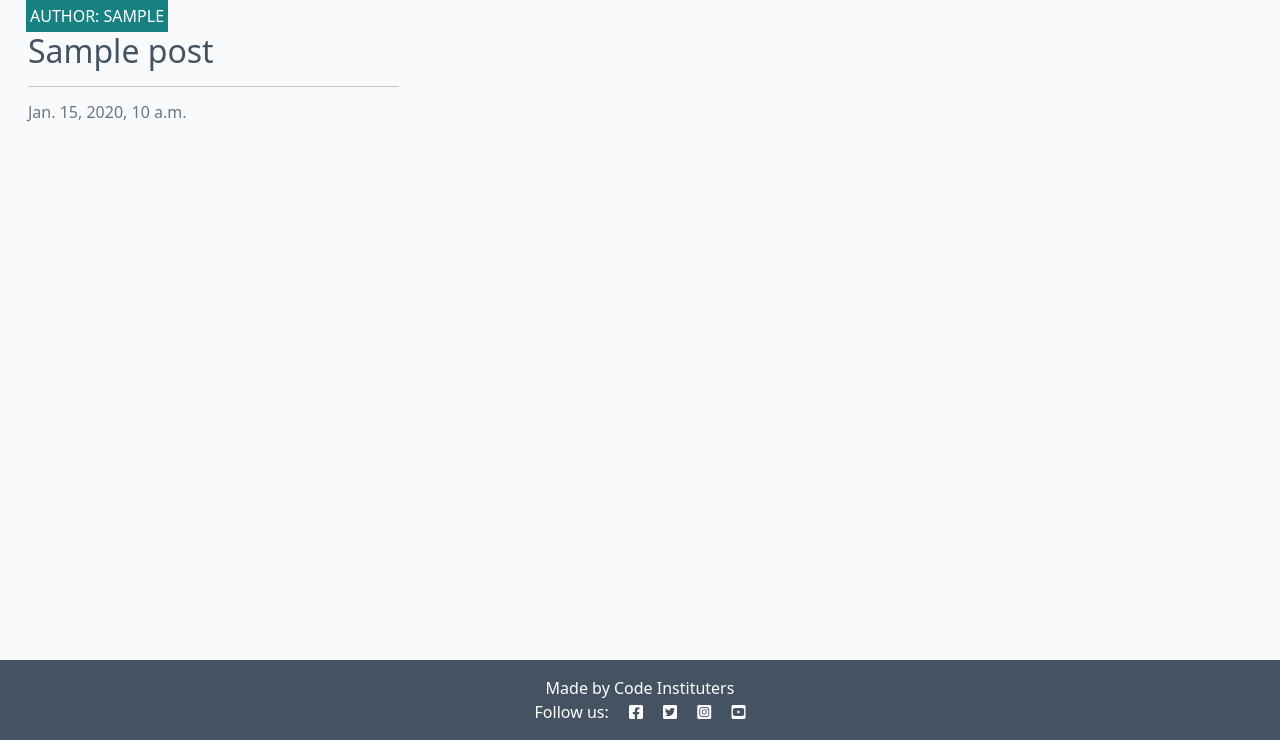
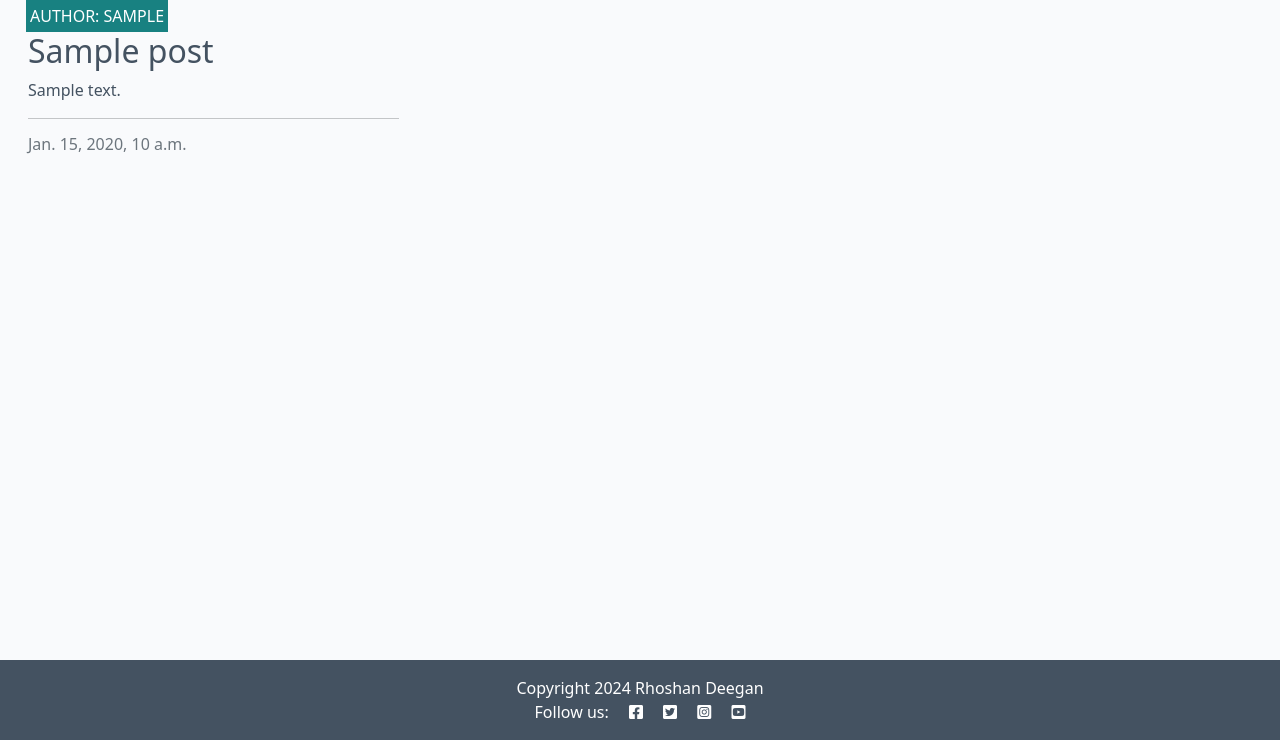
Before and after one commit to rhoshan-d/django-blog, a Django app: page / in a window 1280 px wide. Shown: the part 60-800 px from the top of the page. Run offline with Django 4.2, Linux system fonts and the light colour scheme; tables that the repository leaves empty hold one stand-in row (values such as "Sample post").

Commit message:
index.html changes

```diff
--- a/blog/templates/blog/index.html
+++ b/blog/templates/blog/index.html
@@ -20,6 +20,7 @@
                             </div>
                             <a href="#" class="post-link">
                                 <h2 class="card-title">{{ post.title }}</h2>
+                                <p class="card-text">{{ post.excerpt }}</p>
                             </a>
 
                             <hr />
@@ -40,6 +41,12 @@
     {% if is_paginated %}
     <nav aria-label="Page navigation">
         <ul class="pagination justify-content-center">
+            {% if page_obj.has_previous %}
+            <li>
+                <a href="?page={{ page_obj.previous_page_number }}"
+                  class="page-link">&laquo; PREV</a>
+            </li>
+            {% endif %}
             {% if page_obj.has_next %}
             <li><a href="?page={{ page_obj.next_page_number }}" class="page-link"> NEXT &raquo;</a></li>
             {% endif %}
@@ -50,3 +57,6 @@
 
 <!-- index.html content ends here -->
 {% endblock %}
+{% block copyright %}
+    Copyright 2024 Rhoshan Deegan
+{% endblock %}
--- a/codestar/settings.py
+++ b/codestar/settings.py
@@ -28,7 +28,7 @@ TEMPLATES_DIR = os.path.join(BASE_DIR, 'templates')
 SECRET_KEY = os.environ.get("SECRET_KEY")
 
 # SECURITY WARNING: don't run with debug turned on in production!
-DEBUG = True
+DEBUG = False
 
 ALLOWED_HOSTS = ['.herokuapp.com' , '127.0.0.1']
 
--- a/templates/base.html
+++ b/templates/base.html
@@ -37,7 +37,7 @@
                 <ul class="navbar-nav me-auto mb-2 mb-lg-0">
                     <li class="nav-item">
                         <a class="nav-link {% if request.path == home_url %}active{% endif %}" aria-current="page"
-                            href="#">Home</a>
+                        href="{% url 'home' %}">Home</a>
                     </li>
 
                 </ul>
@@ -58,7 +58,11 @@
 
     <!-- Footer -->
     <footer class="footer mt-auto py-3 dark-bg">
-        <p class="m-0 text-center text-white">Made by Code Instituters</p>
+        <p class="m-0 text-center text-white">
+            {% block copyright %}
+                Made by Code Instituters
+            {% endblock copyright %}
+        </p>
         <p class="m-0 text-center text-white">Follow us: <i class="fab fa-facebook-square ms-3"></i>
             <i class="fab fa-twitter-square ms-3"></i>
             <i class="fab fa-instagram-square ms-3"></i>
```
